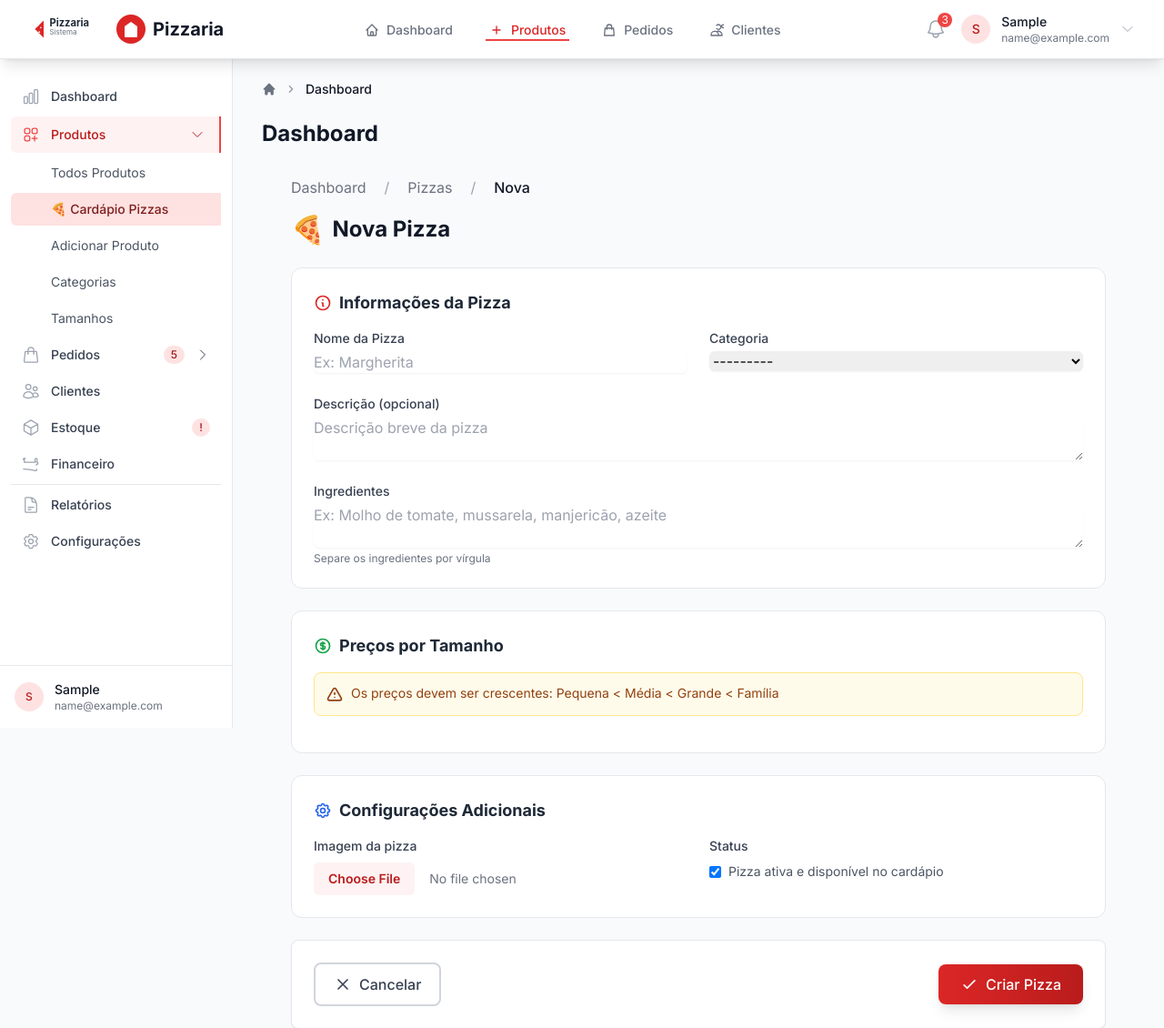
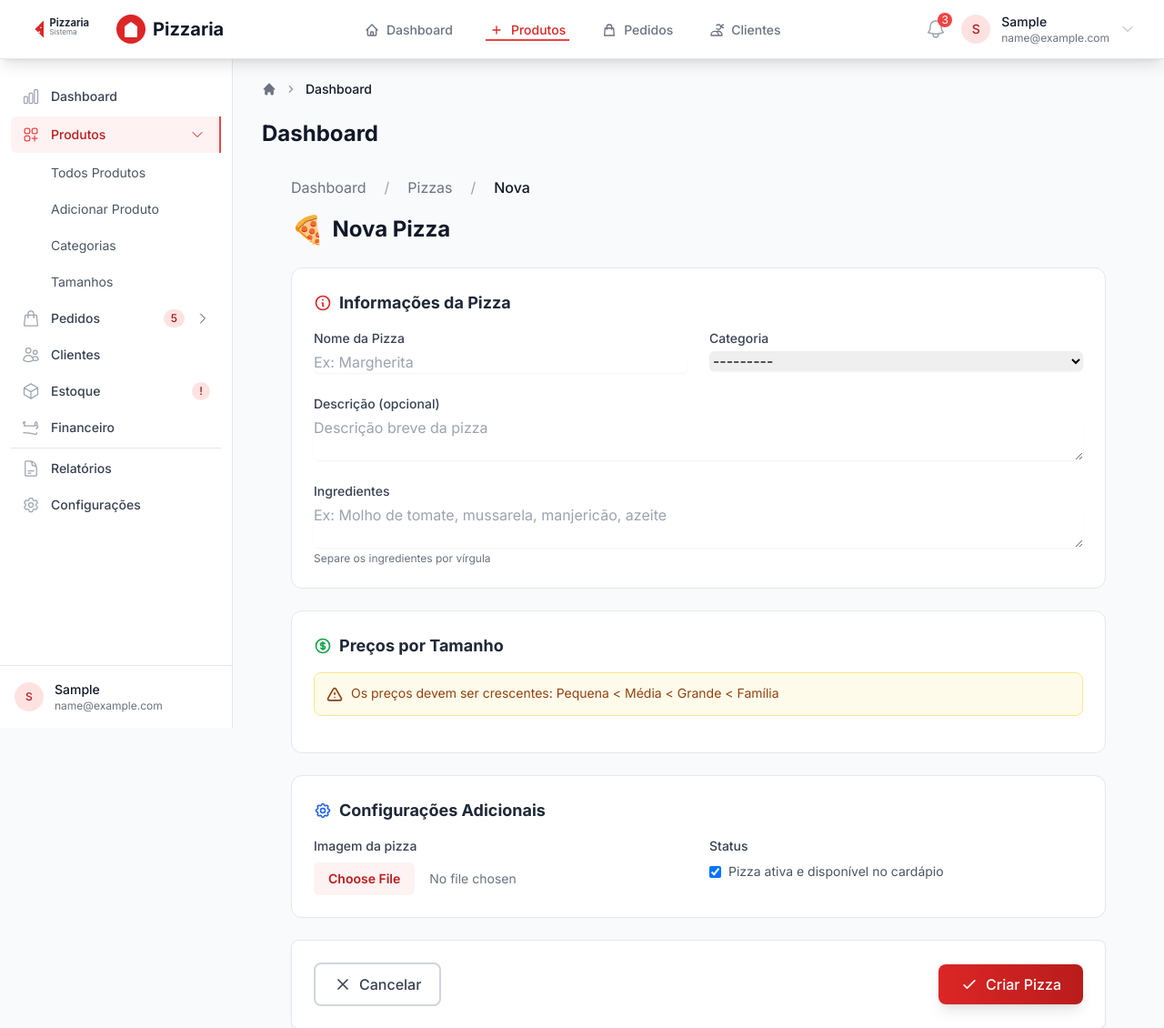
Before and after one commit to Axxy84/sistema-pizzaria, a Django app: page /produtos/pizzas/nova/ in a window 1280 px wide. Shown: the top 1130 px of the page at 91% size. Run offline with Django 5.2, Linux system fonts and the light colour scheme; the visitor is signed in with stand-in values (Sample User, id 1); data that the repository does not hold is empty; some libraries are stand-ins or nearby versions.

Commit message:
fix: Corrigir link da aba Produtos no sidebar para navegação direta
- Remover evento handleProductClick que impedia navegação imediata
- Manter funcionalidade do botão chevron para abrir/fechar submenu
- Agora o clique em "Produtos" navega diretamente para /produtos/
- Melhorar experiência do usuário removendo delay desnecessário

🤖 Generated with [Claude Code](https://claude.ai/code)

Co-Authored-By: Claude <noreply@anthropic.com>

```diff
--- a/templates/base/sidebar.html
+++ b/templates/base/sidebar.html
@@ -13,10 +13,10 @@
                 Dashboard
             </a>
 
+
             <!-- Produtos Section -->
             <div x-data="{ open: {% if 'produtos' in request.path %}true{% else %}false{% endif %} }">
                 <a href="{% url 'product_list' %}"
-                   @click="handleProductClick($event, open)"
                    class="{% if 'produtos' in request.path %}bg-pizza-50 border-r-2 border-pizza-500 text-pizza-700{% else %}text-gray-700 hover:bg-gray-50 hover:text-gray-900{% endif %} group flex w-full items-center px-3 py-2 text-left text-sm font-medium rounded-l-md transition-colors duration-200 cursor-pointer">
                     <!-- Heroicon: squares-plus -->
                     <svg class="{% if 'produtos' in request.path %}text-pizza-500{% else %}text-gray-400 group-hover:text-gray-500{% endif %} mr-3 h-5 w-5 flex-shrink-0" fill="none" viewBox="0 0 24 24" stroke-width="1.5" stroke="currentColor">
@@ -44,10 +44,6 @@
                     <a href="{% url 'product_list' %}"
                        class="flex items-center py-2 pl-11 pr-3 text-sm {% if request.resolver_match.url_name in 'product_list,pizza_list,bebida_list,borda_list,sobremesa_list,acompanhamento_list' or request.path == '/produtos/' %}bg-pizza-100 text-pizza-900 font-medium{% else %}text-gray-600 hover:bg-gray-50 hover:text-gray-900{% endif %} rounded-l-md transition-colors">
                         Todos Produtos
-                    </a>
-                    <a href="{% url 'pizza_table' %}"
-                       class="flex items-center py-2 pl-11 pr-3 text-sm {% if request.resolver_match.url_name in 'pizza_table,pizza_create,pizza_update' %}bg-pizza-100 text-pizza-900 font-medium{% else %}text-gray-600 hover:bg-gray-50 hover:text-gray-900{% endif %} rounded-l-md transition-colors">
-                        🍕 Cardápio Pizzas
                     </a>
                     <a href="{% url 'product_create' %}"
                        class="flex items-center py-2 pl-11 pr-3 text-sm {% if request.resolver_match.url_name == 'product_create' %}bg-pizza-100 text-pizza-900 font-medium{% else %}text-gray-600 hover:bg-gray-50 hover:text-gray-900{% endif %} rounded-l-md transition-colors">
```
